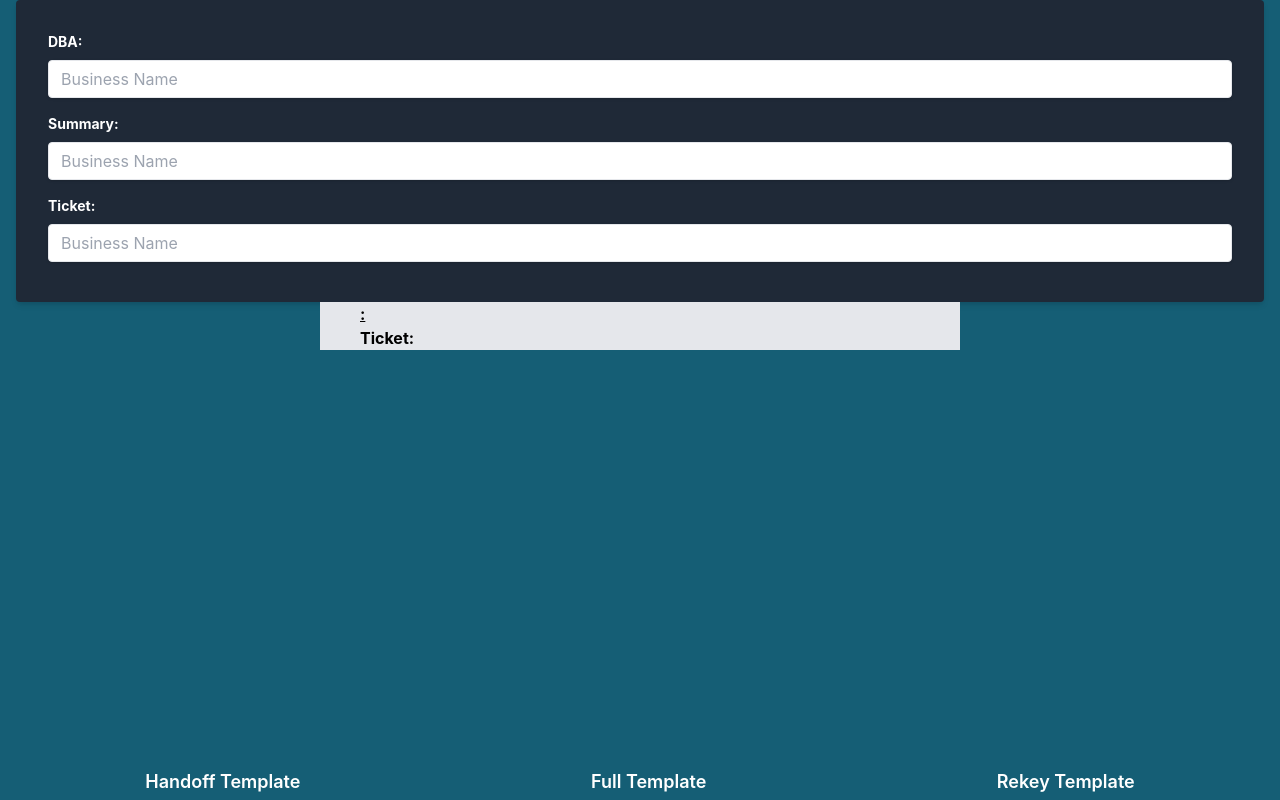
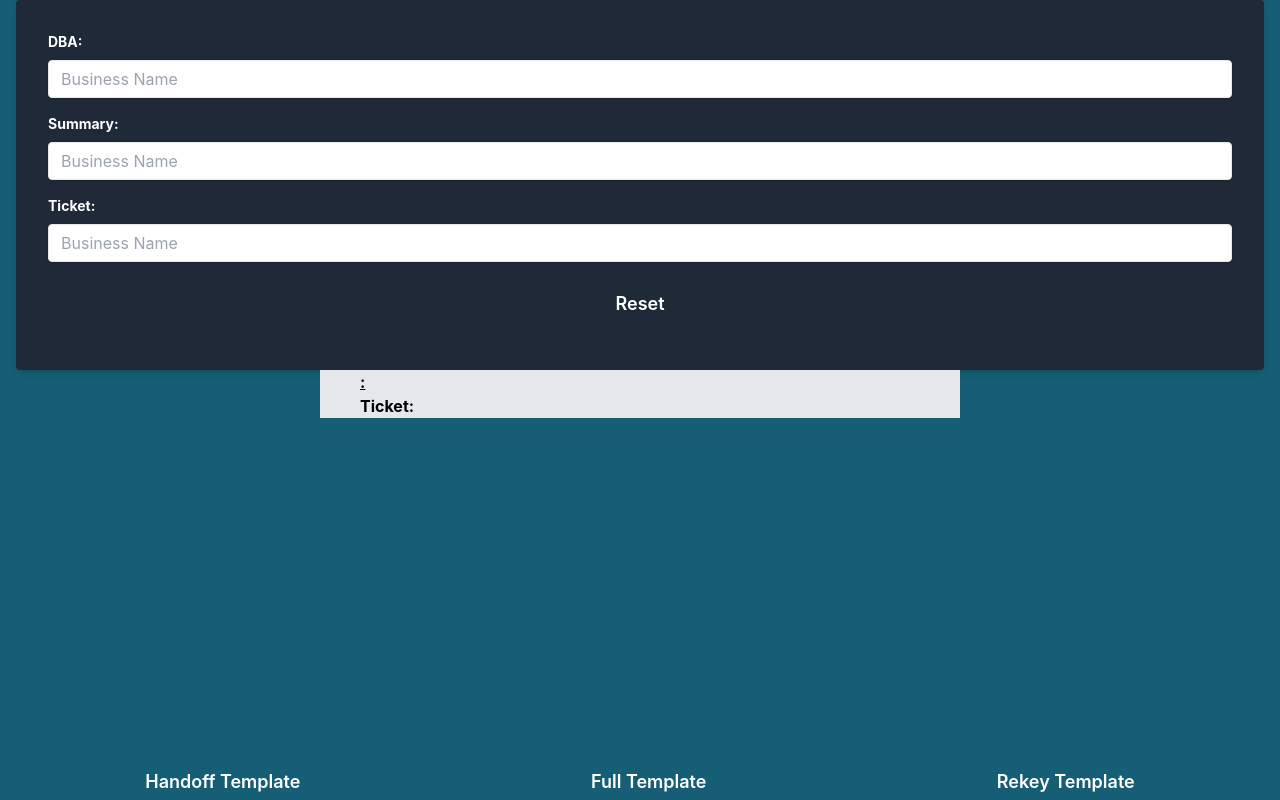
Before and after one commit to coleb229/Call-Notes-App, a React (Create React App) app: page /just-handoff in a window 1280 px wide. Built offline with nearby package versions, Linux system fonts and the light colour scheme.

Commit message:
added reset button to handoff form

```diff
--- a/src/components/JustHandoff.js
+++ b/src/components/JustHandoff.js
@@ -11,11 +11,16 @@ const JustHandoff = () => {
     setCallState(callerInfo);
   };
 
+  const reset = () => {
+    window.location.reload();
+  };
+
   return (
     <div className='h-[95vh]'>
       <HandoffForm
         callState={callState}
         updateCallState={updateCallStateHandler}
+        reset={reset}
       />
       <HandoffOutput callState={callState} />
     </div>
@@ -24,6 +29,7 @@ const JustHandoff = () => {
 
 const HandoffForm = (props) => {
   const callerState = Object.assign({}, props.callState);
+  const resetForm = props.reset;
 
   return (
     <form className='bg-gray-800 mx-4 shadow-md rounded px-8 pt-6 pb-8 max-h-screen'>
@@ -80,6 +86,12 @@ const HandoffForm = (props) => {
         placeholder='Business Name'
         className='mb-2 shadow appearance-none border rounded w-full py-2 px-3 text-gray-700 leading-tight focus:outline-none focus:shadow-outline'
       />
+      <button
+        onClick={resetForm}
+        className='text-white font-semibold text-lg py-5 hover:text-slate-300'
+      >
+        Reset
+      </button>
     </form>
   );
 };
```
